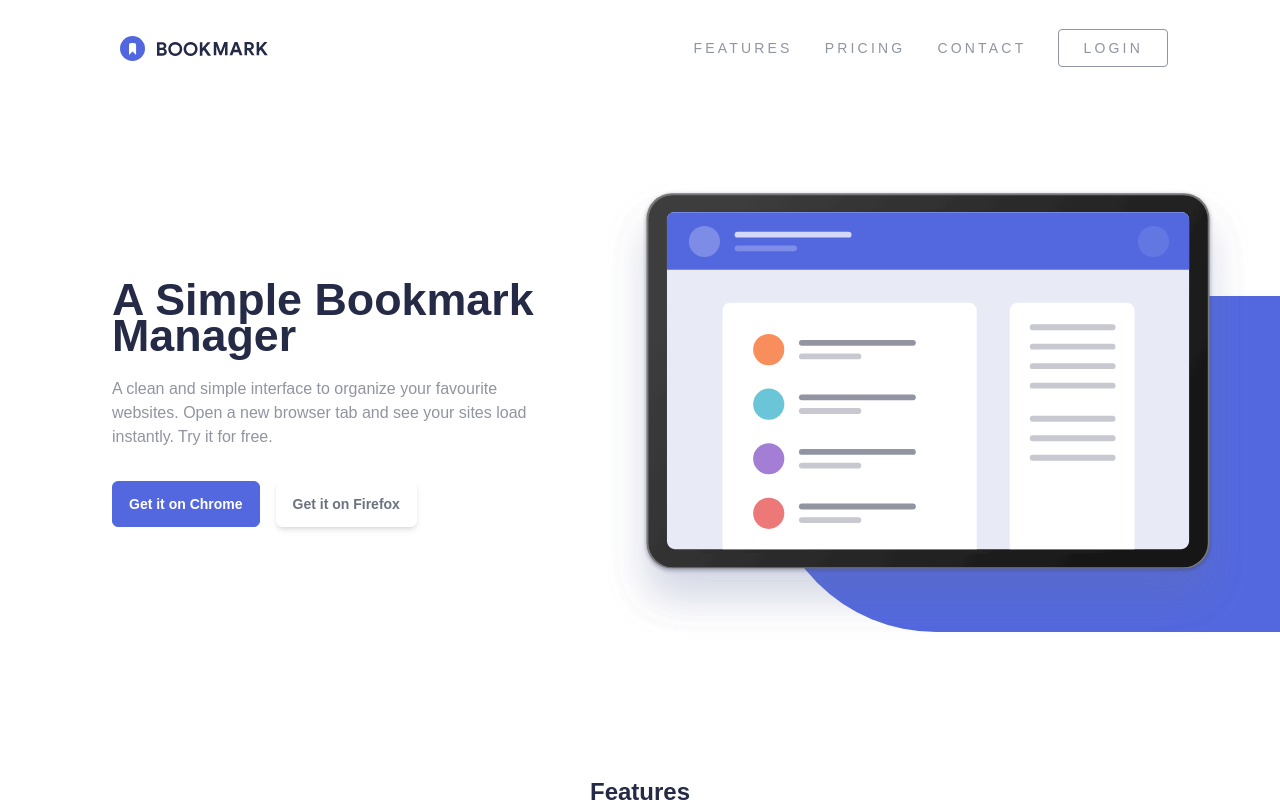
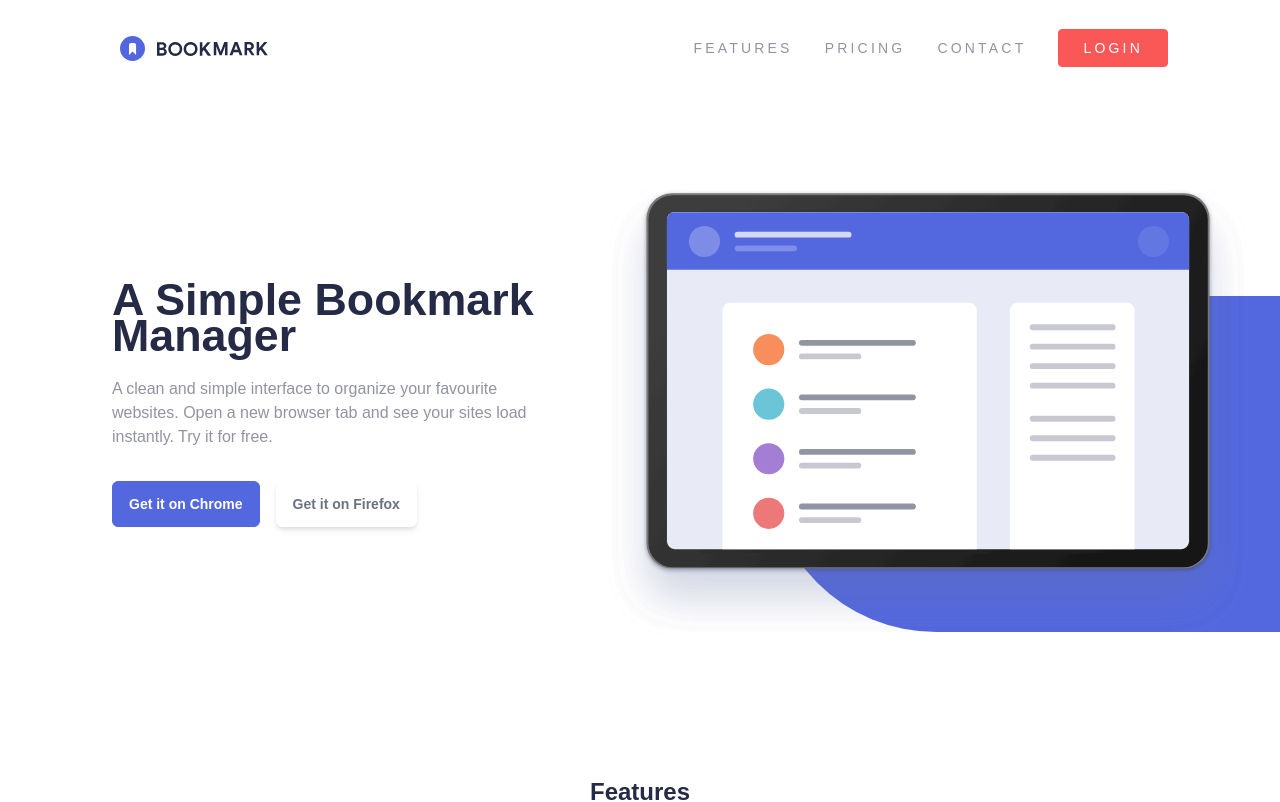
Before and after one commit to VickyAzola/BookmarkLandingPage, a Vue app: page / in a window 1280 px wide. Shown: the top 802 px of the page. Built offline with nearby package versions, Linux system fonts and the light colour scheme.

Commit message:
Update TheNavbar.vue

```diff
--- a/src/components/TheNavbar.vue
+++ b/src/components/TheNavbar.vue
@@ -49,7 +49,7 @@ function menuOpen() {
                 <a :href="link.link" class="tracking-[.2rem] hover:text-PrimarySoftRed"> {{ link.name }} </a>
               </li>
               <li class="my-6 lg:my-0 lg:p-0 border-t lg:border-none">
-                <button class="tracking-[.2rem] py-3 mt-6 lg:m-0 lg:py-2 lg:px-6 border lg:border-GrayishBlue rounded border-white w-full hover:border-PrimarySoftRed hover:text-PrimarySoftRed">
+                <button class="tracking-[.2rem] py-3 mt-6 lg:m-0 lg:py-2 lg:px-6 border rounded border-white hover:border-PrimarySoftRed w-full lg:bg-PrimarySoftRed lg:text-white lg:border-PrimarySoftRed lg:hover:bg-white hover:text-PrimarySoftRed">
                   LOGIN
                 </button>
               </li>
```
